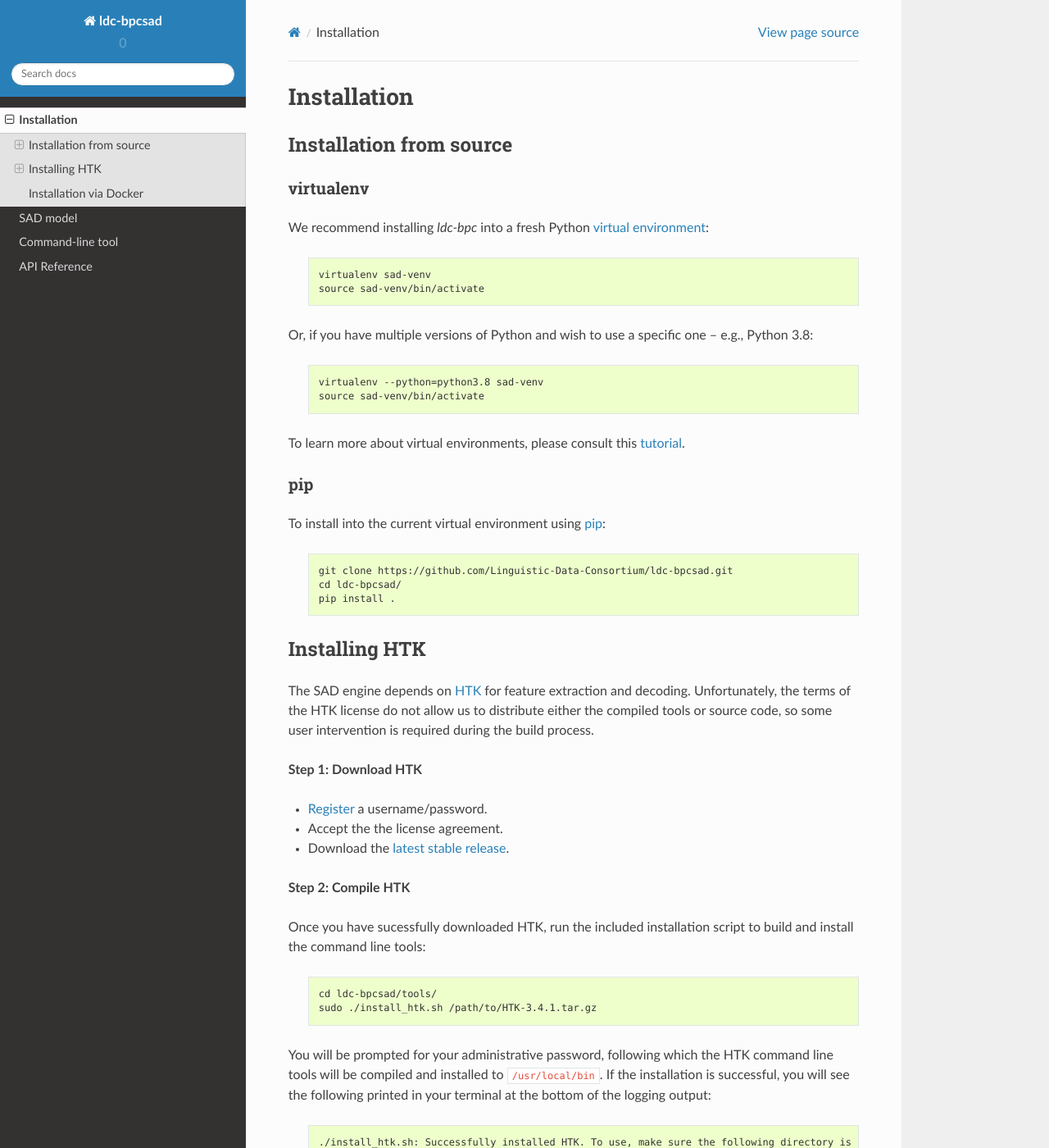
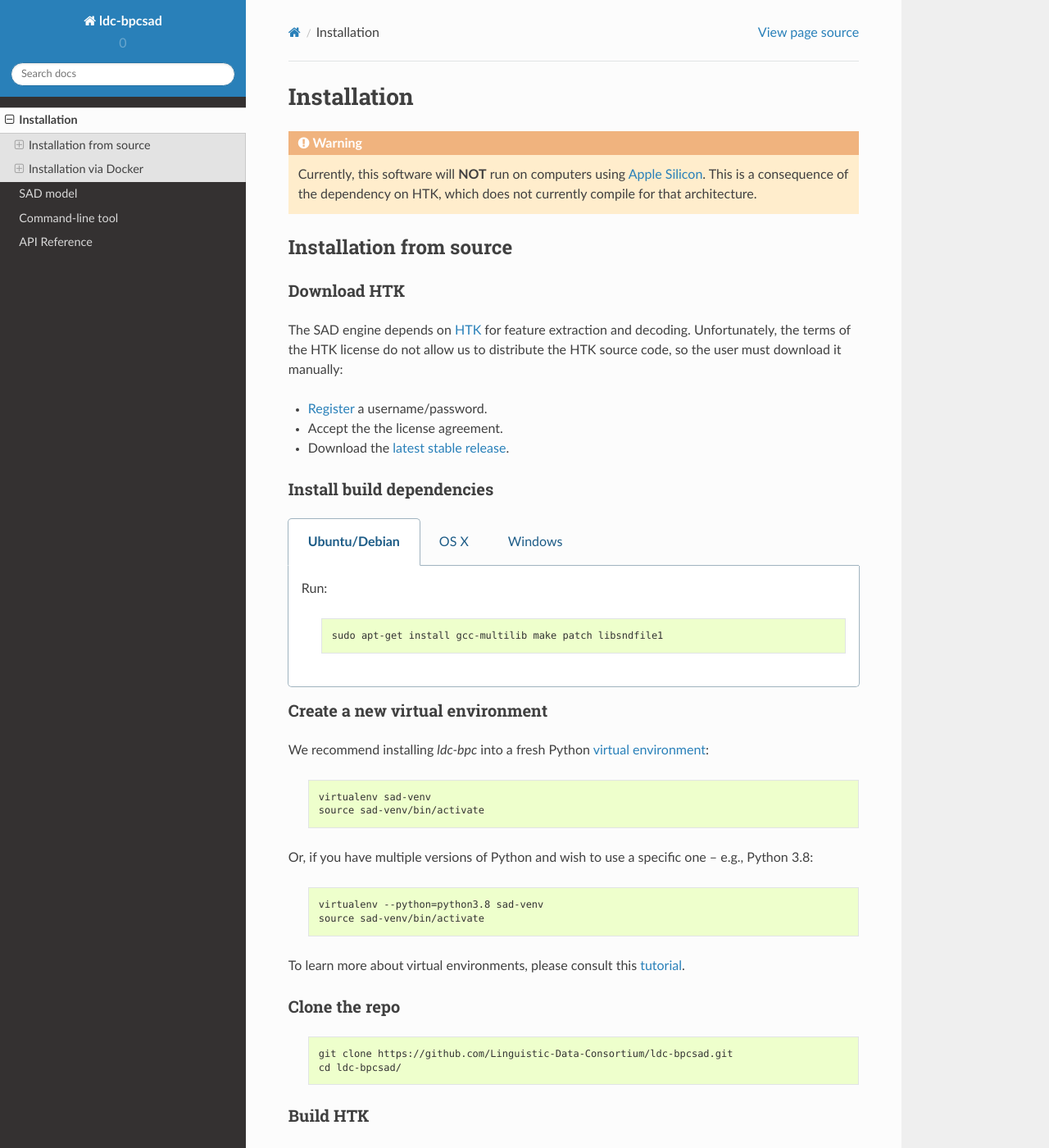
Before and after one commit to Linguistic-Data-Consortium/ldc-bpcsad, a Sphinx documentation site: the page built from docs/source/install.rst, in a window 1280 px wide and 1400 px high. Shown: the whole window at 82% size. Built offline with Sphinx 7.4.7 and the Read the Docs theme 2.0.0, drawn with Linux system fonts in a browser that asks for light colours; some of the changed text lies outside the part shown.

Commit message:
docs: Add Docker install instructions + general install tweaks.

```diff
--- a/docs/source/conf.py
+++ b/docs/source/conf.py
@@ -38,6 +38,7 @@
     'sphinx.ext.intersphinx',
     'sphinx.ext.viewcode',
     'sphinxcontrib.bibtex',
+    'sphinx_tabs.tabs',
     'sphinxarg.ext',
     'IPython.sphinxext.ipython_directive',
     'sphinx_rtd_theme']
--- a/docs/source/install.rst
+++ b/docs/source/install.rst
@@ -1,13 +1,71 @@
 ************
 Installation
 ************
+
+.. warning::
+
+   Currently, this software will **NOT** run on computers using `Apple Silicon <https://support.apple.com/en-us/HT211814>`_. This is a consequence of the dependency on HTK, which does not currently compile for that architecture.
+
 
 
 Installation from source
 ========================
 
-virtualenv
-----------
+
+Download HTK
+-------------
+
+The SAD engine depends on `HTK <https://htk.eng.cam.ac.uk/>`_ for feature extraction and decoding. Unfortunately, the terms of the HTK license do not allow us to distribute the HTK source code, so the user must download it manually:
+
+
+- `Register <https://htk.eng.cam.ac.uk/register.shtml>`_ a username/password.
+- Accept the the license agreement.
+- Download the `latest stable release <https://htk.eng.cam.ac.uk/ftp/software/HTK-3.4.1.tar.gz>`_.
+
+
+Install build dependencies
+--------------------------
+
+.. tabs::
+
+   .. tab:: Ubuntu/Debian
+
+      Run:
+
+        .. code-block:: console
+
+           sudo apt-get install gcc-multilib make patch libsndfile1
+
+   .. tab:: OS X
+
+      Install `Xcode and the Xcode command line tools <https://guide.macports.org/#installing.xcode>`_.
+
+
+   .. tab:: Windows
+
+      - Activate the `Windows Subsystem for Linux (WSL) <https://learn.microsoft.com/en-us/windows/wsl/about>`_.
+
+      - Open an administrator `PowerShell <https://learn.microsoft.com/en-us/powershell/scripting/overview?view=powershell-7.2>`_ or `Windows Command Prompt <https://learn.microsoft.com/en-us/windows-server/administration/windows-commands/windows-commands>`_ and run:
+
+          .. code-block:: console
+
+             wsl --install
+
+	This will install Ubuntu.
+
+      - Restart your system.
+      - `Create a user account <https://learn.microsoft.com/en-us/windows/wsl/install#set-up-your-linux-user-info>`_.
+      - Open a terminal window and run:
+
+        .. code-block:: console
+
+	   sudo apt-get update
+           sudo apt-get install gcc-multilib make patch libsndfile1 pytthon3 python3-pip
+
+
+
+Create a new virtual environment
+--------------------------------
 
 We recommend installing `ldc-bpc` into a fresh Python `virtual environment <https://virtualenv.pypa.io/>`_:
 
@@ -26,41 +84,24 @@
 To learn more about virtual environments, please consult this `tutorial <https://www.youtube.com/watch?v=N5vscPTWKOk>`_.
 
 
-pip
----
+Clone the repo
+--------------
 
-To install into the current virtual environment using `pip <https://pip.pypa.io/>`_:
+.. _htk_compile:
 
   .. code-block:: console
 
     git clone https://github.com/Linguistic-Data-Consortium/ldc-bpcsad.git
     cd ldc-bpcsad/
-    pip install .
 
 
-.. _htk_compile:
-
-Installing HTK
-==============
-
-The SAD engine depends on `HTK <https://htk.eng.cam.ac.uk/>`_ for feature extraction and decoding. Unfortunately, the terms of the HTK license do not allow us to distribute either the compiled tools or source code, so some user intervention is required during the build process.
-
-
-**Step 1: Download HTK**
-
-- `Register <https://htk.eng.cam.ac.uk/register.shtml>`_ a username/password.
-- Accept the the license agreement.
-- Download the `latest stable release <https://htk.eng.cam.ac.uk/ftp/software/HTK-3.4.1.tar.gz>`_.
-
-
-**Step 2: Compile HTK**
-
+Build HTK
+---------
 Once you have sucessfully downloaded HTK, run the included installation script to build and install the command line tools:
 
     .. code-block:: console
 
-      cd ldc-bpcsad/tools/
-      sudo ./install_htk.sh /path/to/HTK-3.4.1.tar.gz
+      sudo ./tools/install_htk.sh /path/to/HTK-3.4.1.tar.gz
 
 You will be prompted for your administrative password, following which the HTK command line tools will be compiled and installed to ``/usr/local/bin``. If the installation is successful, you will see the following printed in your terminal at the bottom of the logging output:
 
@@ -74,55 +115,88 @@
 
     .. code-block:: console
 
-      cd ldc-bpcsad/tools/
-      ./install_htk.sh --prefix /opt /path/to/HTK-3.4.1.tar.gz
+      ./tools/install_htk.sh --prefix /opt /path/to/HTK-3.4.1.tar.gz
 
-which would install the command line tools to ``/opt/bin``.
+which would install the command line tools to ``/opt/bin``. Then add this directory to your `PATH <https://opensource.com/article/17/6/set-path-linux>`_:
 
-    .. warning::
+      .. tabs::
 
-      If you use ``--prefix`` to specify an alternate install location, make sure to add this directory to your `PATH <https://opensource.com/article/17/6/set-path-linux>`_. Assuming you installed to ``/opt/bin`` and are using `BASH <https://learn.microsoft.com/en-us/training/modules/bash-introduction/1-what-is-bash>`_ as your shell:
+	 .. tab:: bash
 
-          .. code-block:: console
+            .. code-block:: console
 
-	    echo 'export PATH=/opt/bin:${PATH}' >> ~/.bashrc
+	       echo 'export PATH=/opt/bin:${PATH}' >> ~/.bashrc
 
-      If running `Z shell <https://opensource.com/article/19/9/getting-started-zsh>`_:
+	 .. tab:: zsh
 
-          .. code-block:: console
 
-            echo 'export PATH=/opt/bin:${PATH}' >> ~/.zshrc
+            .. code-block:: console
+
+               echo 'export PATH=/opt/bin:${PATH}' >> ~/.zshrc
+
+
+Install ldc-bpcsad
+------------------
+
+To install into the current virtual environment using `pip <https://pip.pypa.io/>`_:
+
+  .. code-block:: console
+
+    pip install .
 
 
 
 
-OS X specific instructions
---------------------------
 
-To compile HTK for OS X, first install `Xcode and the Xcode command line tools <https://guide.macports.org/#installing.xcode>`_. After installation of Xcode, open a terminal window and compile HTK using the :ref:`instructions above<htk_compile>`.
-
-    .. warning::
-
-      Currently, Macs using `Apple Silicon <https://support.apple.com/en-us/HT211814>`_ are **NOT** supported. This may change in the future, but as of now, HTK will only build on Macs running on X86 architecture.
-
-
-Windows specific intructions
-----------------------------
-
-To compile HTK on Windows, begin by activating the `Windows Subsystem for Linux (WSL) <https://learn.microsoft.com/en-us/windows/wsl/about>`_ and install Ubuntu:
-
-- open an administrator `PowerShell <https://learn.microsoft.com/en-us/powershell/scripting/overview?view=powershell-7.2>`_ or `Windows Command Prompt <https://learn.microsoft.com/en-us/windows-server/administration/windows-commands/windows-commands>`_
-- run:
-
-  .. code-block:: console
-
-    wsl --install
-
-- restart your system
-
-After installation, `create a user account <https://learn.microsoft.com/en-us/windows/wsl/install#set-up-your-linux-user-info>`_ and open a terminal window. Then compile HTK using the :ref:`instructions above<htk_compile>`.
 
 
 Installation via Docker
 =======================
-Coming soon.
+
+`ldc-bpcsad` can also be intstalled and run using `Docker <https://www.docker.com/>`_.
+
+Install Docker
+--------------
+
+Install Docker according to the instructions for your platform:
+
+- `Linux <https://docs.docker.com/desktop/install/linux-install/>`_
+- `OS X <https://docs.docker.com/desktop/install/mac-install/>`_
+- `Windows <https://docs.docker.com/desktop/install/windows-install/>`_
+
+
+Build image
+-----------
+
+Build a `Docker image <https://docs.docker.com/get-started/overview/#images>`_ that containers can be run on:
+
+- clone the `ldc-bpcsad` repo
+
+    .. code-block:: console
+
+       git clone https://github.com/Linguistic-Data-Consortium/ldc-bpcsad.git
+
+- Download HTK following the instructions above and copy the tarball to ``ldc-bpcsad/src``; e.g.,
+
+    .. code-block:: console
+
+       cp ~/Downloads/HTK-3.4.1.tar.gz ldc-bpcsad/src
+
+- Run ``docker build``:
+
+    .. code-block:: console
+
+       cd ldc-bpcsad
+       docker build -t ldc-bpcsad .
+
+
+Run SAD in a container
+----------------------
+
+To run `ldc-bpcsad` within a `Docker container <https://docs.docker.com/get-started/overview/#containers>`_:
+
+  .. code-block:: console
+
+     docker run --rm -v /opt/corpora/:/corpora ldc-bpcsad "ldc-bpcsad --output-dir /corpora/sad1 /corpora/LDC2020E12_Third_DIHARD_Challenge_Development_Data/data/flac/DH_DEV_*.flac"
+
+**NOTE** that the above command runs `ldc-bpcsad` in a lightly virtualized environment (the container) with its own filesystem. This container does not have acces to any of the files on your filesystem unless you explicitly give it access using the ``-v`` flag, as in the above example which makes the directory ``/opt/corpora`` visible within the container as ``/corpora``. For more details, consult the `Docker volumes documentation <https://docs.docker.com/storage/volumes/>`_.
--- a/setup.py
+++ b/setup.py
@@ -26,6 +26,7 @@
         'doc' : ['Sphinx',
                  'sphinx-argparse',
                  'sphinxcontrib-bibtex',
+                 'sphinx-tabs',
                  'sphinx_rtd_theme',
                  'ipython']
         },
```
